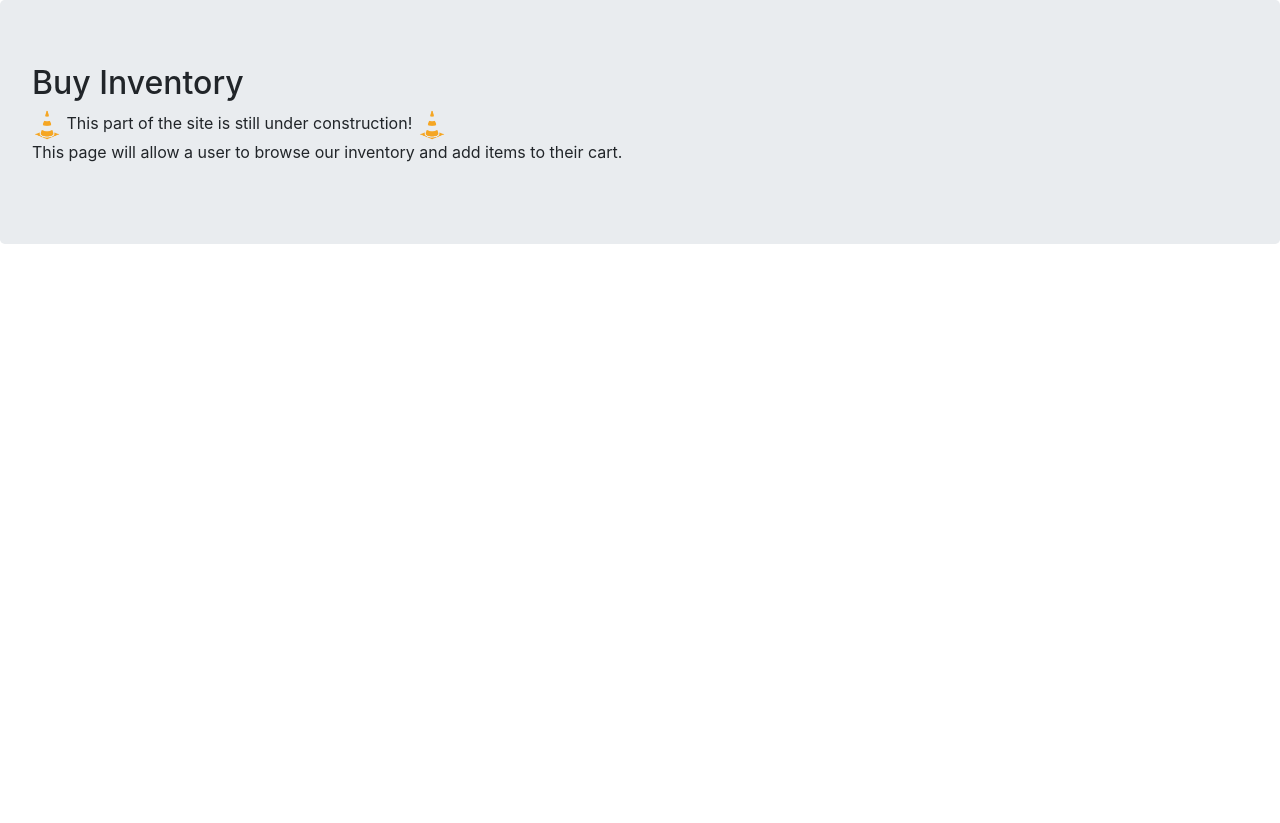
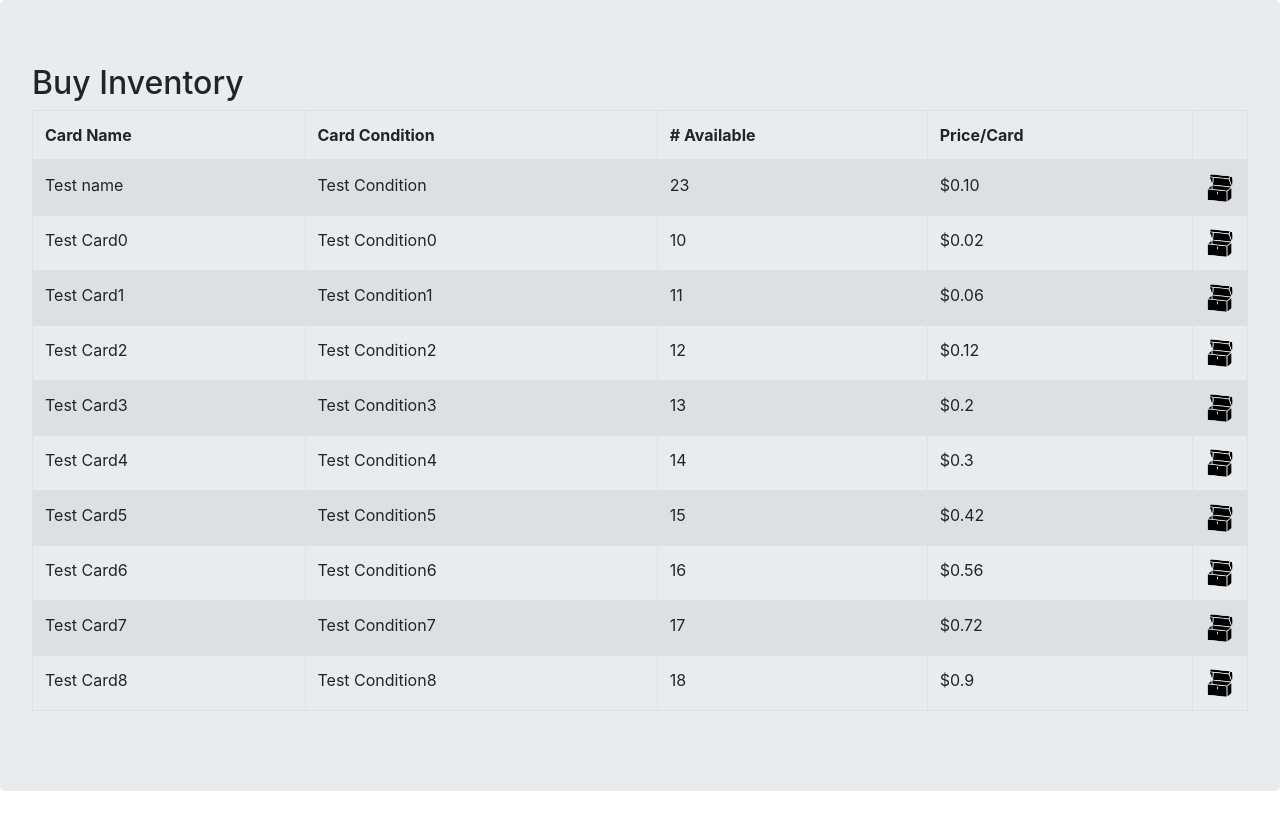
Before and after one commit to mChron/TradeHaven, a PHP site: page /pages/browse.html in a window 1280 px wide. Before the commit the page ends 244 px from the top, so only its background shows below. Run offline with PHP 8.4, Linux system fonts and the light colour scheme.

Commit message:
Started working on browse page.

```diff
--- /dev/null
+++ b/css/browse.css
@@ -0,0 +1,7 @@
+/* Filename: browse.css
+Author: Marcus Chronabery
+Date: 9/22/18 */
+
+.btn-column {
+    width: 30px;
+}
--- a/css/common.css
+++ b/css/common.css
@@ -32,3 +32,7 @@ label.validation-warning {
     font-size: x-small;
     color: #f00;
 }
+
+.clickable {
+    cursor: pointer;
+}
--- /dev/null
+++ b/js/browse.js
@@ -0,0 +1,30 @@
+$(function() {
+    loadTestData(9);
+});
+
+function loadTestData(n) {
+    var img = document.createElement("img");
+    $(img).addClass("clickable");
+    $(img).prop("src", "images/open-chest.png");
+    $(img).prop("height", "30");
+    $(img).prop("width", "30");
+    for(var i = 0; i < n; i++) {
+        var row = document.createElement("tr");
+        var c1 = document.createElement("td");
+        $(c1).html("Test Card" + i);
+        var c2 = document.createElement("td");
+        $(c2).html("Test Condition" + i);
+        var c3 = document.createElement("td");
+        $(c3).html(10 + i);
+        var c4 = document.createElement("td");
+        $(c4).html("$" + ((i+1) * (i+2))/100);
+        var c5 = document.createElement("td");
+        $(c5).html($(img).clone());
+        $(row).append(c1);
+        $(row).append(c2);
+        $(row).append(c3);
+        $(row).append(c4);
+        $(row).append(c5);
+        $("tbody").append(row);
+    }
+}
--- a/pages/browse.html
+++ b/pages/browse.html
@@ -10,6 +10,7 @@ Date: 9/7/18-->
         <meta name="viewport" content="width=device-width, initial-scale=1.0">
         <link href="css/bootstrap.min.css" rel="stylesheet">
         <link href="css/common.css" rel="stylesheet">
+        <link href="css/browse.css" rel="stylesheet">
         <link rel="import" href="pages/header.html">
         <link rel="import" href="pages/footer.html">
         <link rel="import" href="pages/common_centered_modal.html">
@@ -18,6 +19,7 @@ Date: 9/7/18-->
         <script src="js/bootstrap.min.js"></script>
         <script src="js/load_nav.js"></script>
         <script src="js/common.js"></script>
+        <script src="js/browse.js"></script>
     </head>
     <body>
         <div class="container-fluid">
@@ -25,14 +27,26 @@ Date: 9/7/18-->
                 <div class="col-md-12">
                     <div id="events-jumbotron" class="jumbotron">
                         <h2>Buy Inventory</h2>
-                        <p>
-                            <img src="images/traffic-cone.png" alt="construction" width="30" height="30">
-                            This part of the site is still under construction!
-                            <img src="images/traffic-cone.png" alt="construction" width="30" height="30">
-                            <br />
-                            This page will allow a user to browse our
-                            inventory and add items to their cart.
-                        </p>
+                        <table class="table table-bordered table-striped table-hover">
+                            <thead>
+                                <tr>
+                                    <th>Card Name</th>
+                                    <th>Card Condition</th>
+                                    <th># Available</th>
+                                    <th>Price/Card</th>
+                                    <th></th>
+                                </tr>
+                            </thead>
+                            <tbody>
+                                <tr>
+                                    <td colspan="1">Test name</td>
+                                    <td colspan="1">Test Condition</td>
+                                    <td colspan="1">23</td>
+                                    <td colspan="1">$0.10</td>
+                                    <td class="btn-column" colspan="1"><img class="clickable" src="images/open-chest.png" height="30" width="30" /></td>
+                                </tr>
+                            </tbody>
+                        </table>
                     </div>
                 </div>
             </div>
```
Also changed, not shown: images/open-chest.png (added).
